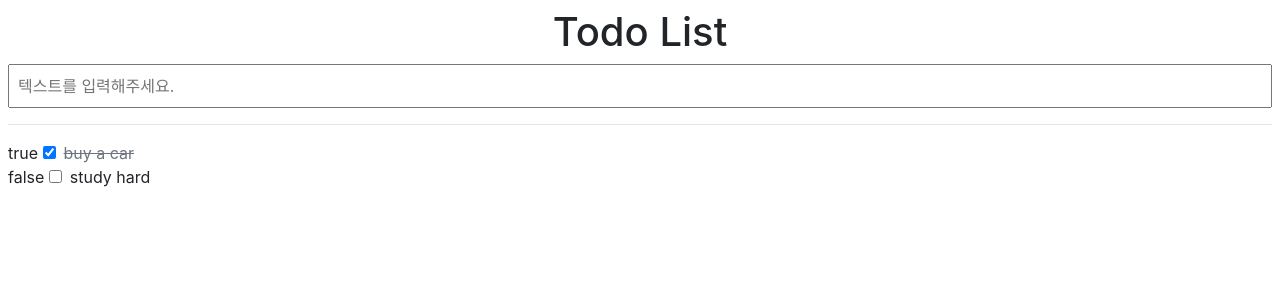
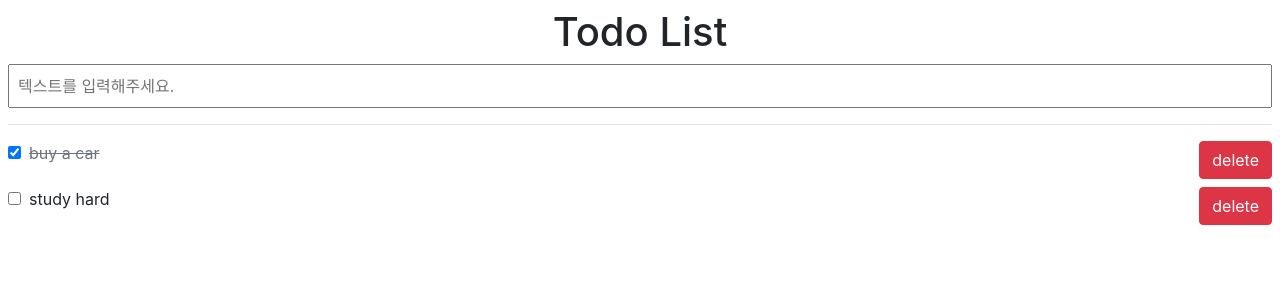
Before and after one commit to kyeongmin21/todo, a Vue app: page / in a window 1280 px wide. Shown: the top 300 px of the page. Built offline with nearby package versions, Linux system fonts and the light colour scheme.

Commit message:
삭제버튼 추가

```diff
--- a/src/components/Todo.vue
+++ b/src/components/Todo.vue
@@ -1,12 +1,17 @@
 <template>
-  <div>
-    {{ todoList.checked }}
-    <input type="checkbox"
-           :checked="todoList.checked"
-           @change="toggleCheckbox">
-    <span class="ml-2"
+  <div class="mb-2 d-flex">
+      <div>
+      <input type="checkbox"
+             :checked="todoList.checked"
+             @change="toggleCheckbox">
+      </div>
+
+    <span class="ml-2 flex-grow-1"
           :class="todoList.checked ? 'text-muted' : '' "
-          :style="todoList.checked ? 'text-decoration: line-through' : '' ">{{ todoList.text }}</span>
+          :style="todoList.checked ? 'text-decoration: line-through' : '' ">
+          {{ todoList.text }}
+    </span>
+    <button class="btn btn-danger">delete</button>
   </div>
 </template>
 
```
